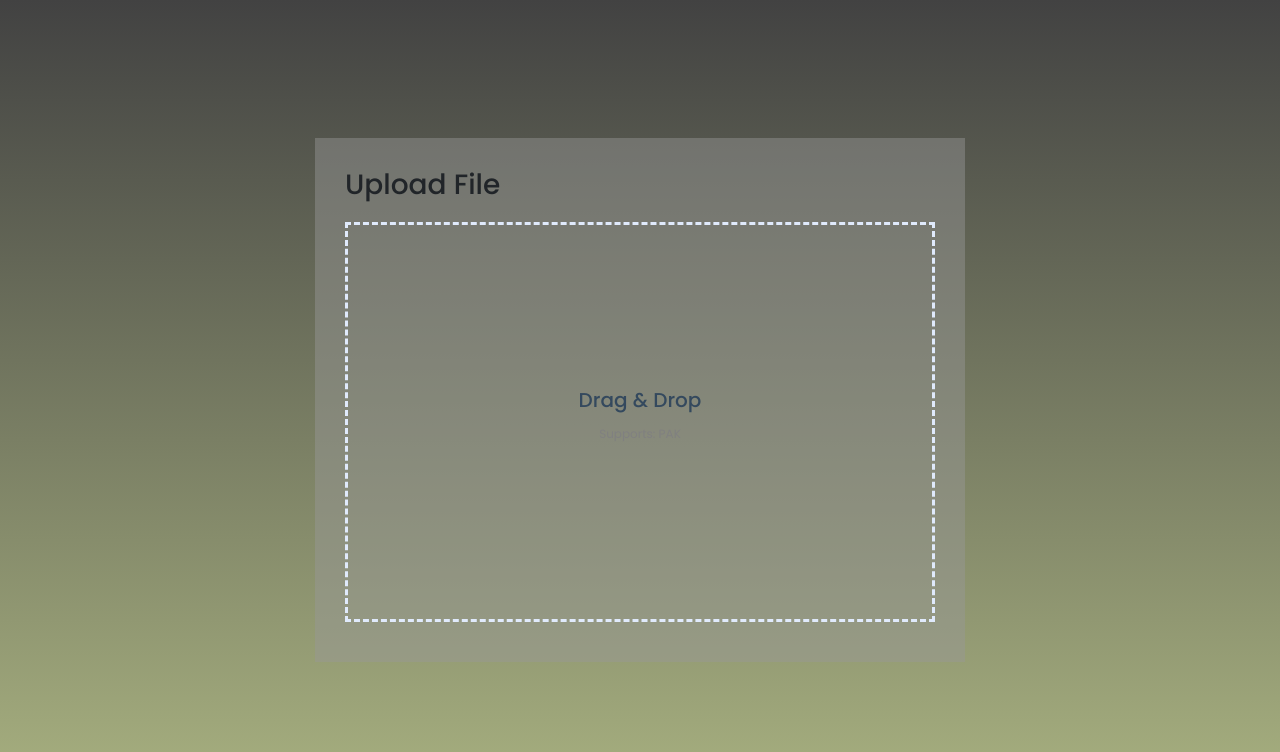
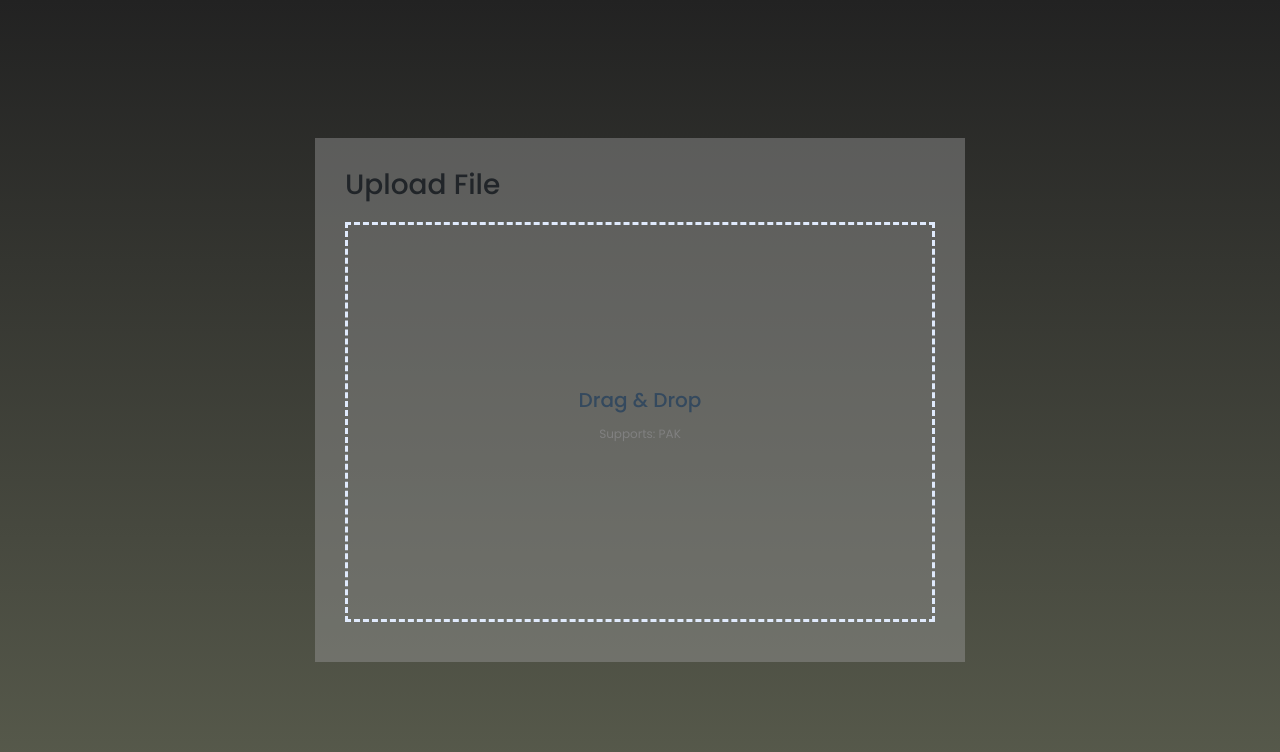
Before and after one commit to Remington-L/Remington-L.github.io, a plain HTML site: page index.html in a window 1280 px wide. Drawn offline with nearby package versions, Linux system fonts and the light colour scheme.

Commit message:
Add files via upload

```diff
--- a/qwa.js
+++ b/qwa.js
@@ -20,7 +20,9 @@ dragArea.addEventListener('dragleave', () => {
 
 dragArea.addEventListener('drop', (ev) => {
     ev.preventDefault();
-    console.log('The file is dropped in drag area');
+
     file = ev.dataTransfer.files[0];
-    console.log(file);
+    let fileType = file.type
+    console.log(fileType);
+
 });
--- a/styles.css
+++ b/styles.css
@@ -18,7 +18,7 @@
     flex-direction: column;
     background: #474747;
     background: -webkit-linear-gradient(to bottom, #424242, #a8b180);
-    background: linear-gradient(to bottom, #424242, #a8b180)
+    background: linear-gradient(to bottom, #222222, #595c4d)
   }
 
   .container {
```
